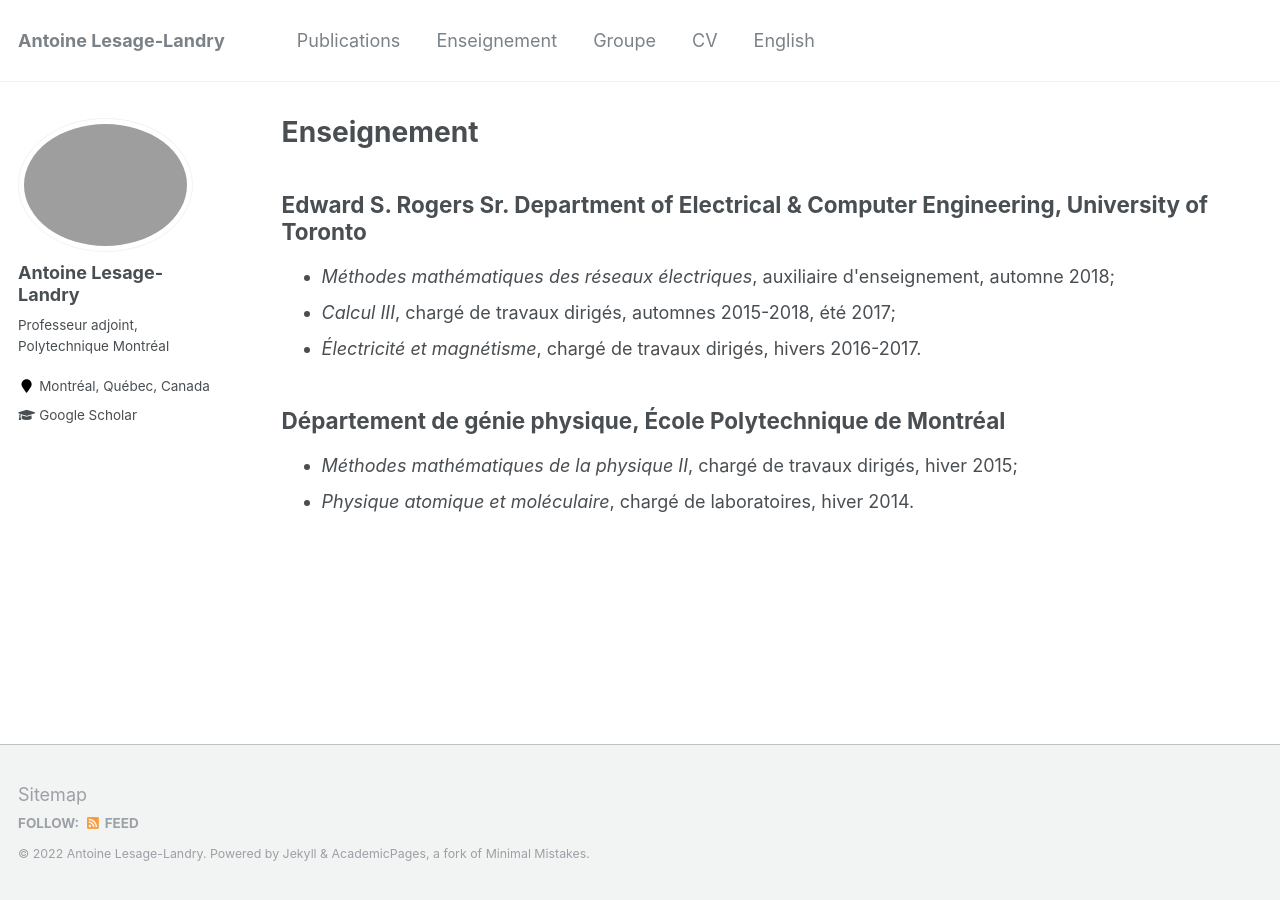
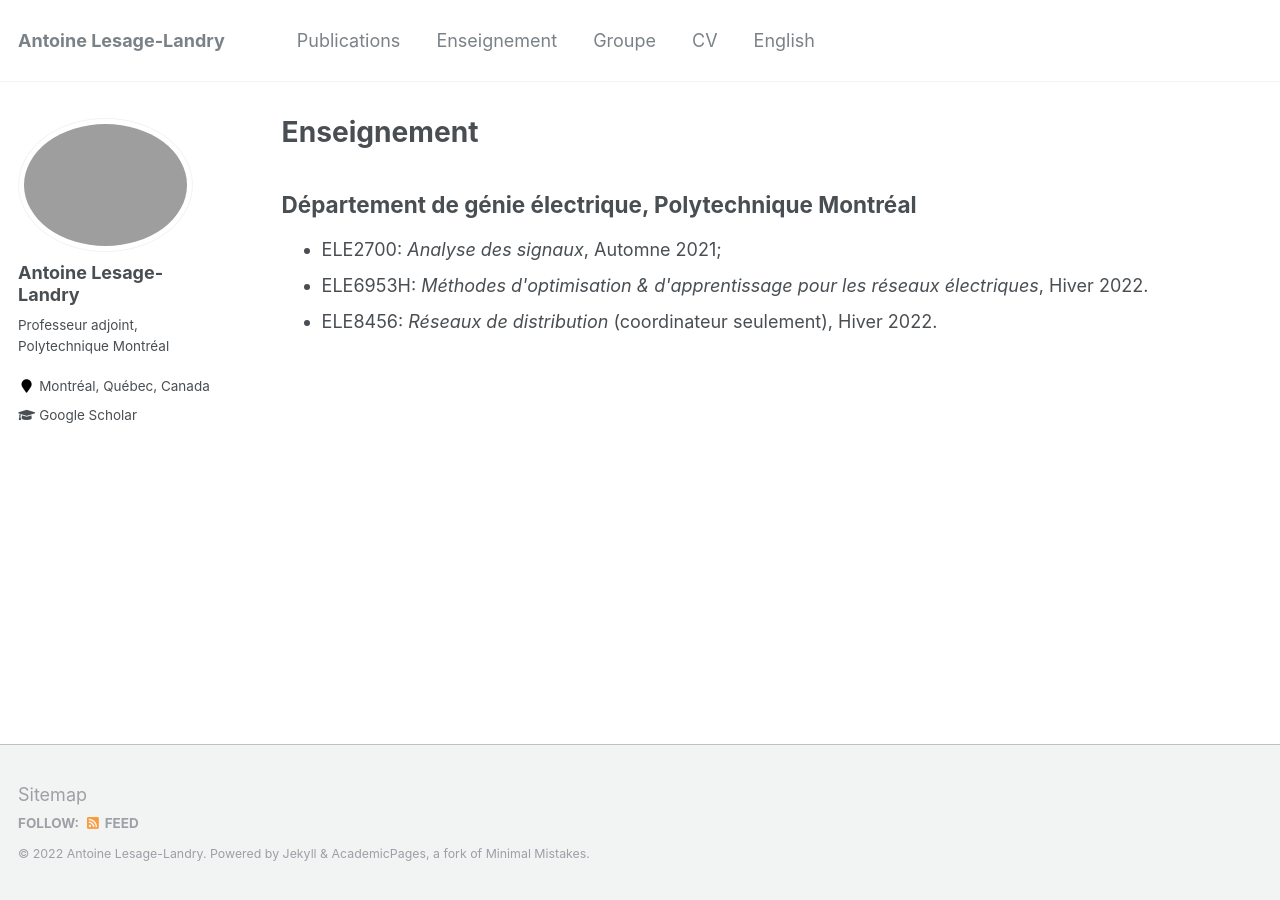
Before and after one commit to alesagelandry/fr, a Jekyll site: the page built from _pages/teaching.html, in a window 1280 px wide. Built offline with Jekyll 4.4.1, drawn with Linux system fonts in a browser that asks for light colours.

Commit message:
Update teaching.html

```diff
--- a/_pages/teaching.html
+++ b/_pages/teaching.html
@@ -5,15 +5,10 @@ permalink: /teaching/
 author_profile: true
 ---
 
-<h2> Edward S. Rogers Sr. Department of Electrical & Computer Engineering, University of Toronto </h2>
+
+<h2> Département de génie électrique, Polytechnique Montréal</h2>
 <ul>
-  <li><i>Méthodes mathématiques des réseaux électriques</i>, auxiliaire d'enseignement, automne 2018; </li>
-  <li><i>Calcul III</i>, chargé de travaux dirigés, automnes 2015-2018, été 2017; </li>
-  <li><i>Électricité et magnétisme</i>, chargé de travaux dirigés, hivers 2016-2017. </li>
+  <li>ELE2700: <i>Analyse des signaux</i>,  Automne 2021; </li>
+  <li>ELE6953H: <i>Méthodes d'optimisation & d'apprentissage pour les réseaux électriques</i>, Hiver 2022. </li>
+  <li>ELE8456: <i>Réseaux de distribution</i> (coordinateur seulement), Hiver 2022. </li>
 </ul>
-
-<h2> Département de génie physique, École Polytechnique de Montréal</h2>
-<ul>
-  <li><i>Méthodes mathématiques de la physique II</i>, chargé de travaux dirigés,  hiver 2015; </li>
-  <li><i>Physique atomique et moléculaire</i>, chargé de laboratoires, hiver 2014. </li>
-</ul>
```
